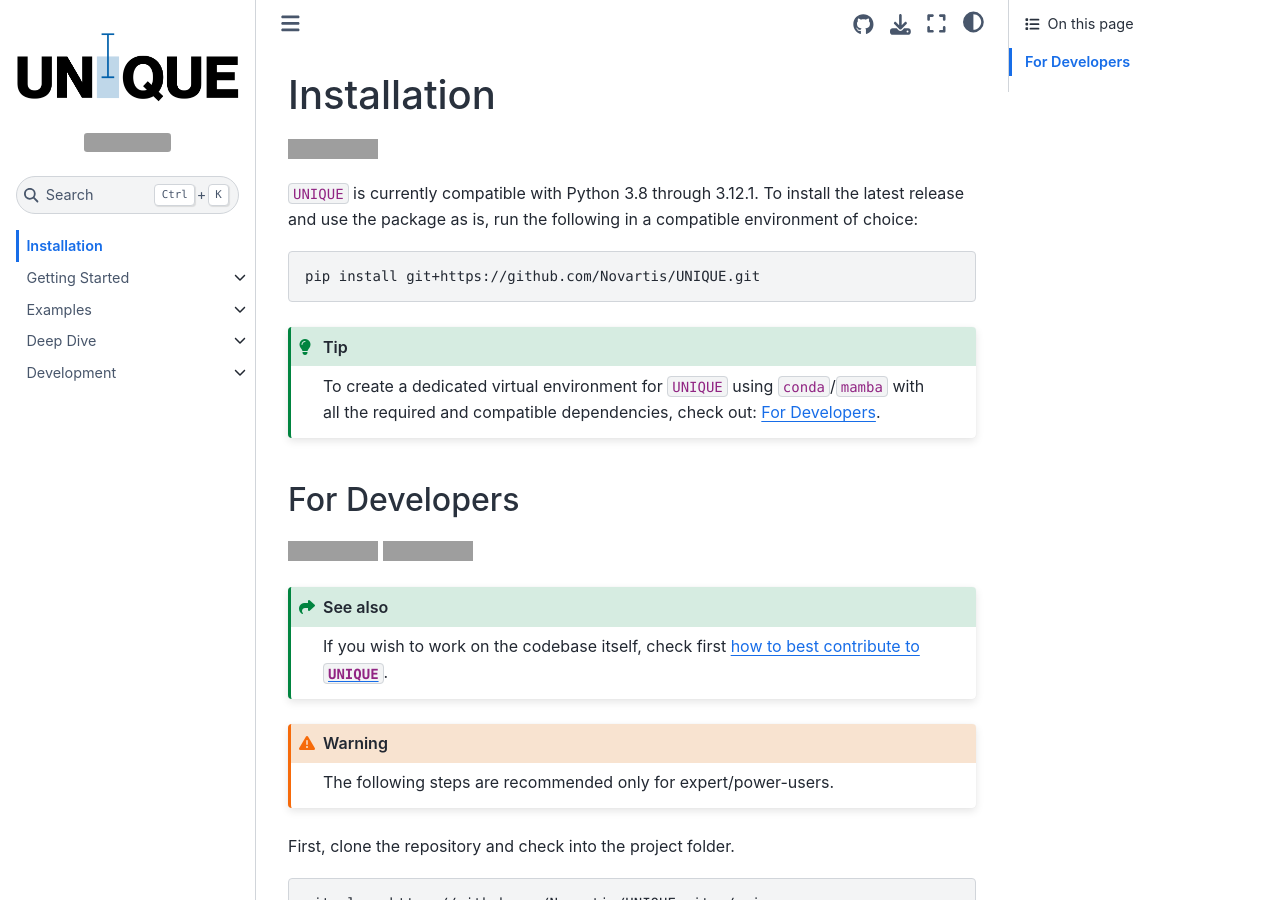
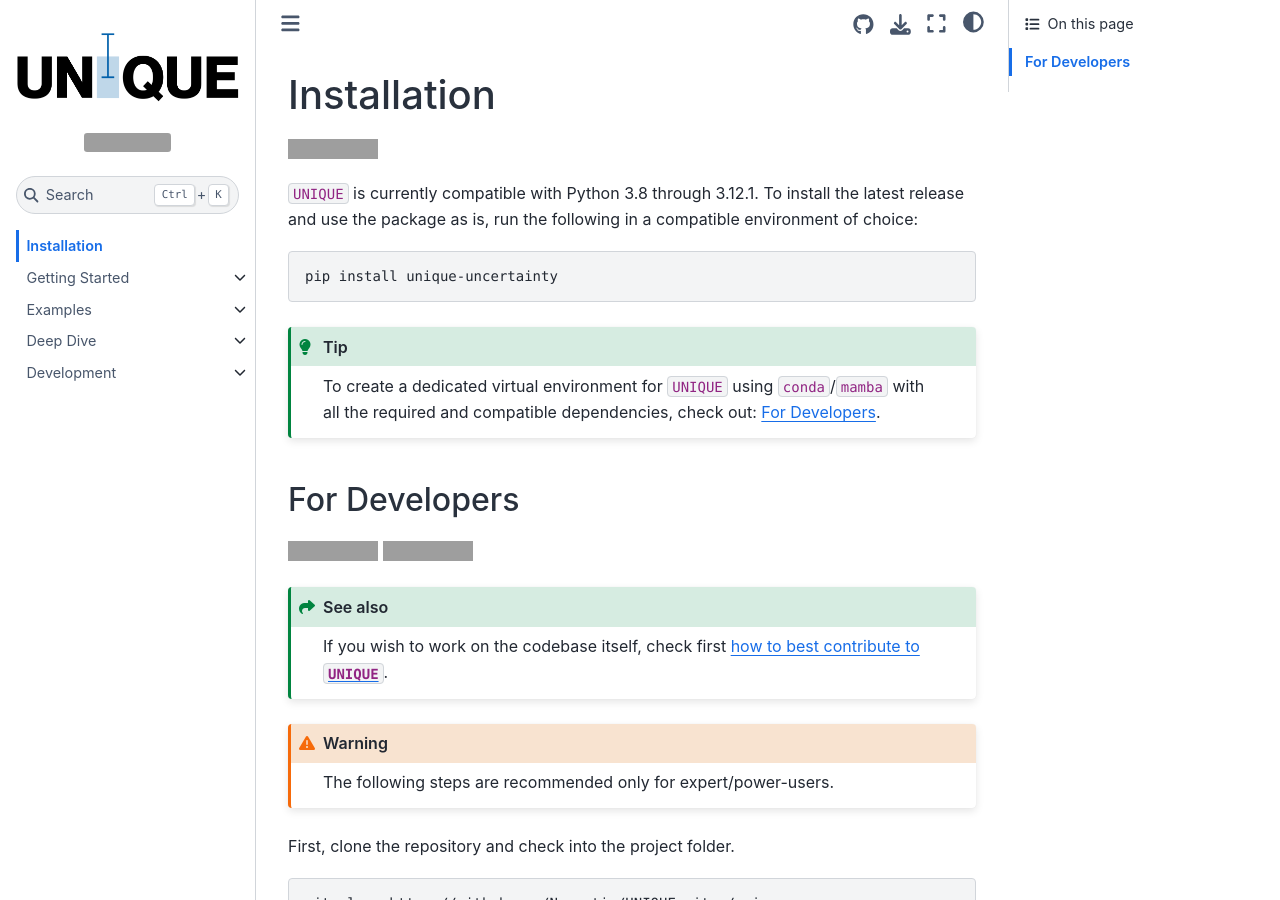
Before and after one commit to Novartis/UNIQUE, a Sphinx documentation site: the page built from docs/source/installation.md, in a window 1280 px wide and 900 px high. Built offline with Sphinx 7.4.7 and the Sphinx Book theme 1.1.4, drawn with Linux system fonts in a browser that asks for light colours; pages that are not in the unit, such as notebooks, are missing from menus; grey boxes are pictures that could not be loaded.

Commit message:
Update installation instructions

````diff
--- a/docs/source/installation.md
+++ b/docs/source/installation.md
@@ -15,7 +15,7 @@ myst:
 `UNIQUE` is currently compatible with Python 3.8 through 3.12.1. To install the latest release and use the package as is, run the following in a compatible environment of choice:
 
 ```bash
-pip install git+https://github.com/Novartis/UNIQUE.git
+pip install unique-uncertainty
 ```
 
 :::{tip}
````
Also changed, not shown: README.md (+1 -1 lines).
